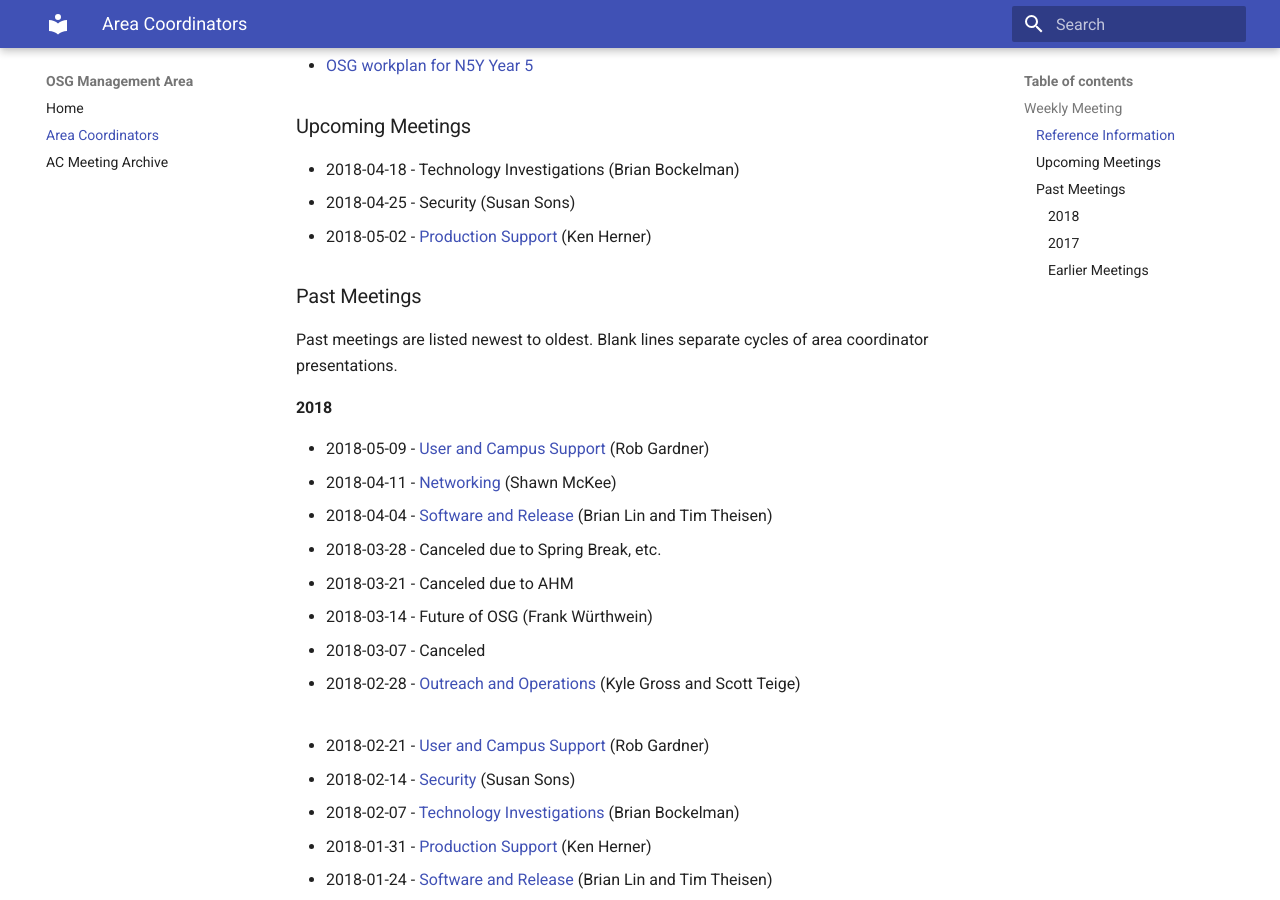
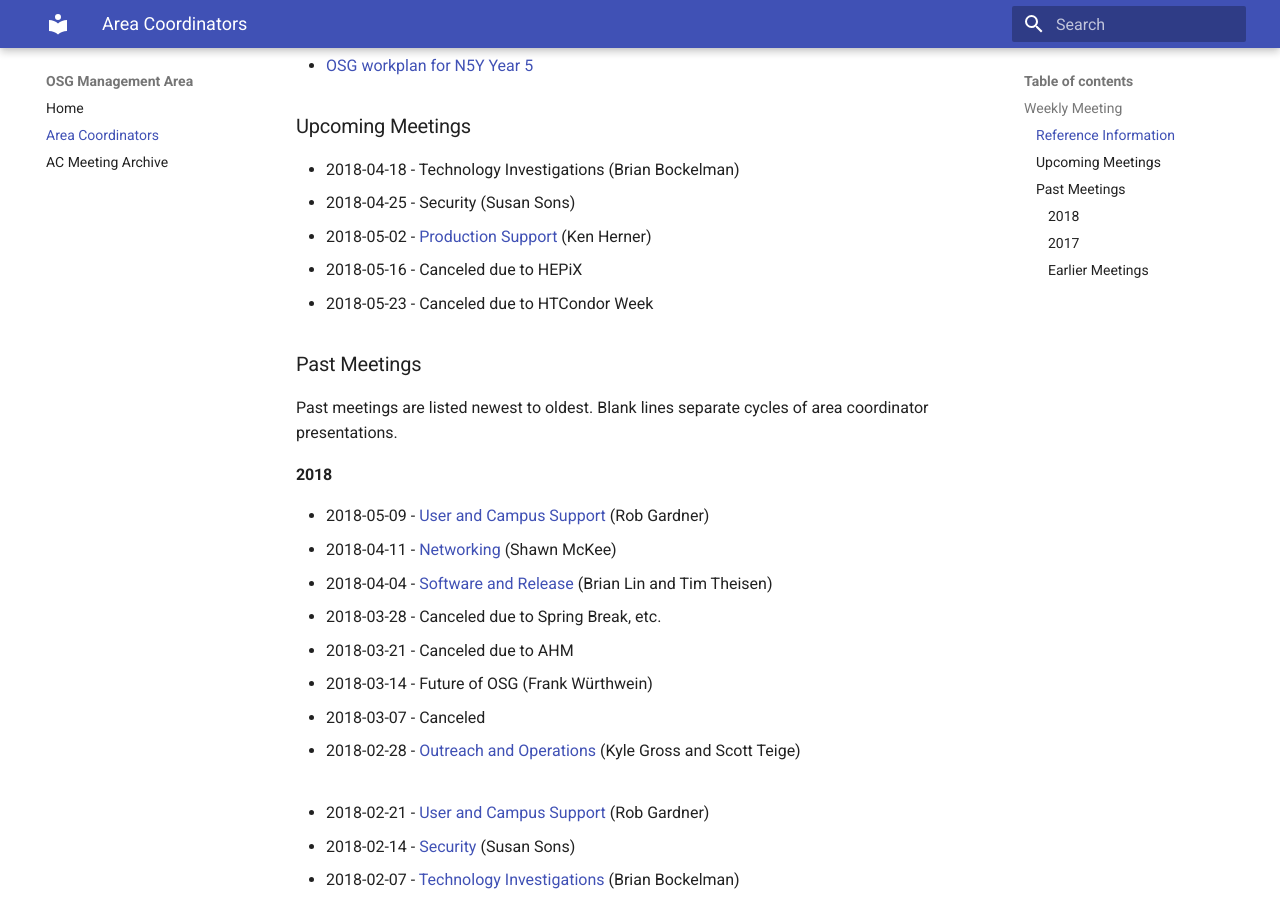
Before and after one commit to ppaschos/management-1, an MkDocs documentation site: the page built from docs/area-coordinators.md, in a window 1280 px wide and 900 px high, scrolled down 1069 px. Built offline with MkDocs 1.6.1 and Material for MkDocs 9.7.7, drawn with Linux system fonts in a browser that asks for light colours; old or Windows-style settings are respelled for this version of MkDocs.

Commit message:
Added two canceled dates

```diff
--- a/docs/area-coordinators.md
+++ b/docs/area-coordinators.md
@@ -49,6 +49,8 @@ The current Area Coordinators are:
 - 2018-04-18 - Technology Investigations (Brian Bockelman)
 - 2018-04-25 - Security (Susan Sons)
 - 2018-05-02 - [Production Support](https://drive.google.com/file/d/1vwacMzpxI6U1LEt6yJgdY6X04to9fnPo/view) (Ken Herner)
+- 2018-05-16 - Canceled due to HEPiX
+- 2018-05-23 - Canceled due to HTCondor Week
 
 ### Past Meetings
 
```
